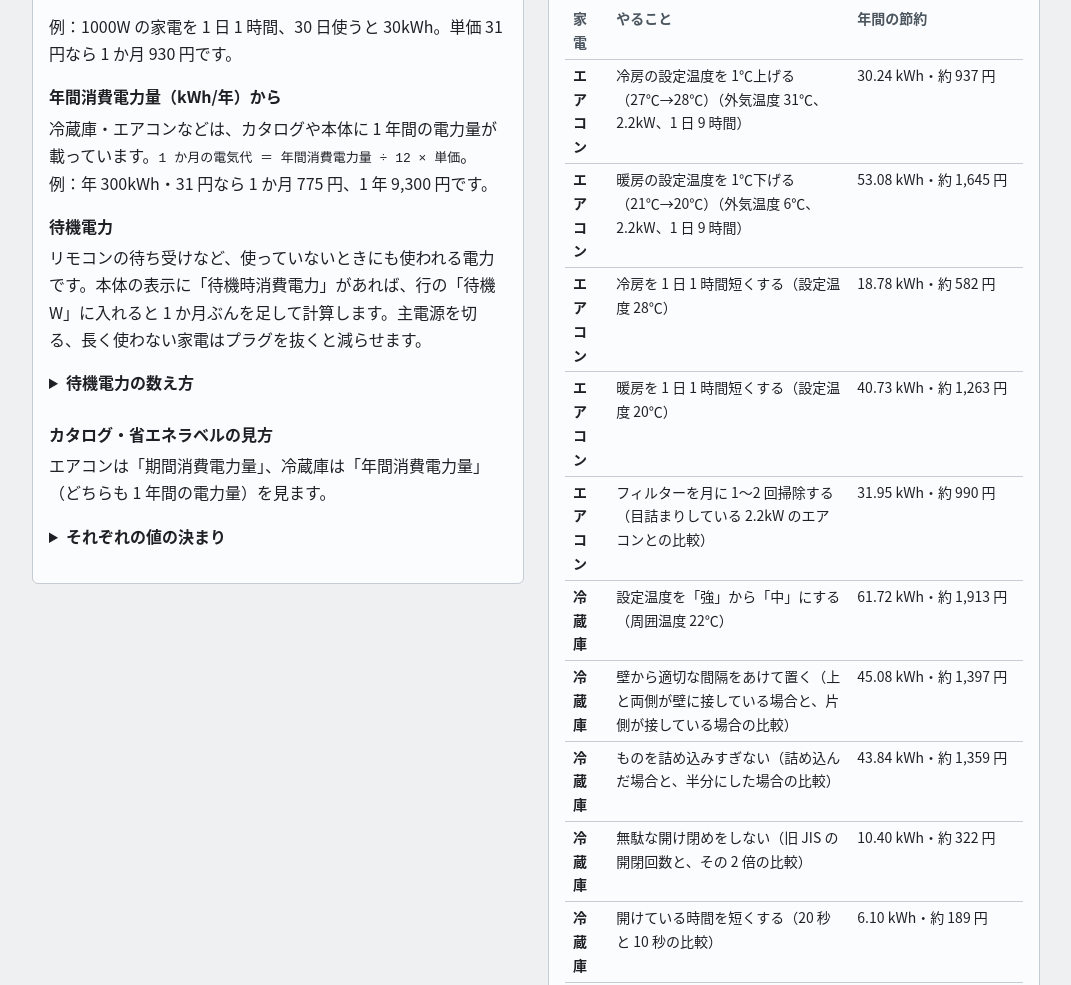
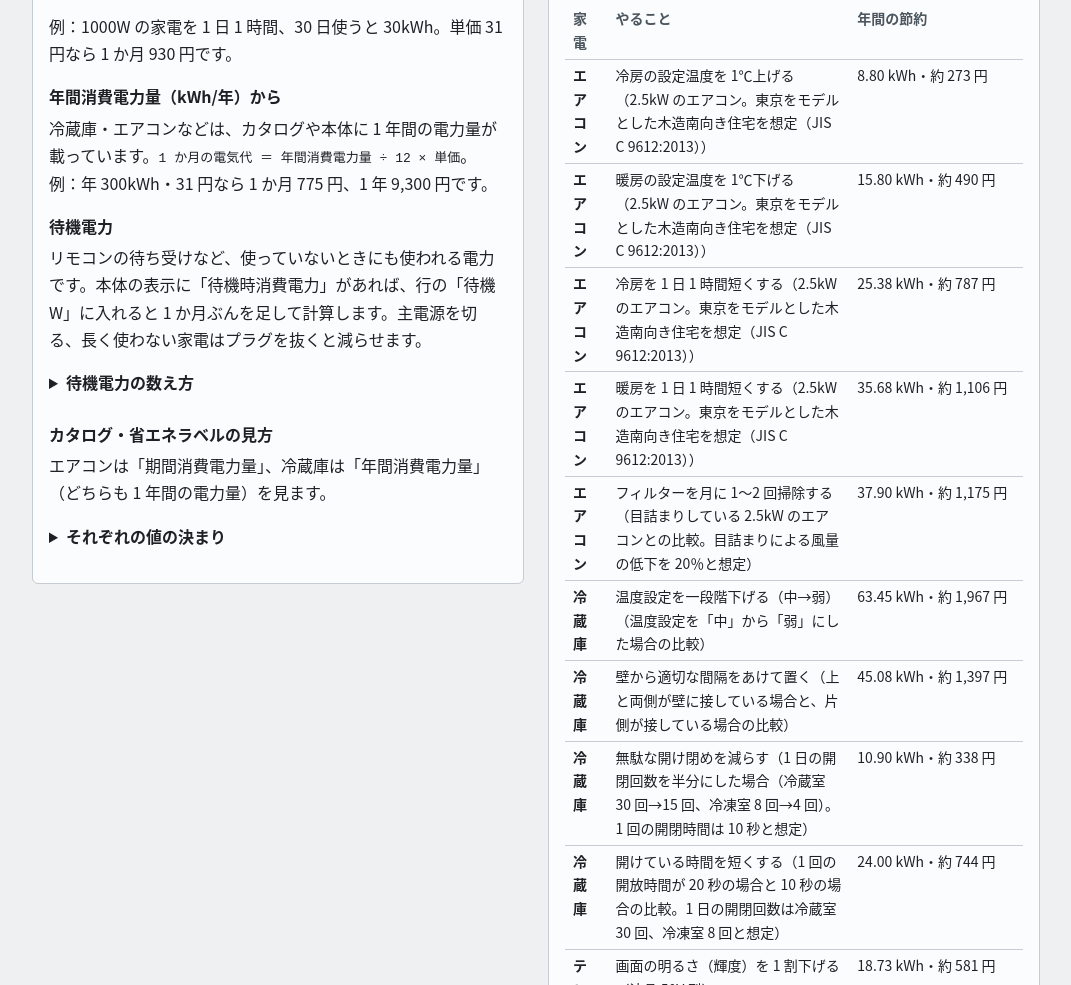
Before and after one commit to YouheiOonuki/denki-dai, a plain HTML site: page guide.html in a window 1280 px wide. Shown: the part 712-1697 px from the top of the page, without its empty margins (104-1175 px from the left). Drawn offline with Linux system fonts and the light colour scheme.

Commit message:
Q-208: 節約の値を省エネポータルの今の原文に合わせる
- エアコン 5 項目を原文の 2.5kW の例の値と条件に（機器の既定 2.2kW・678kWh は変えない）
- 冷蔵庫・温水洗浄便座の値・条件・名前を原文に合わせる
- 冷蔵庫「ものを詰め込みすぎない」を消す（原文では HTML のコメントの中で、画面に出ていない）
- CHECKED を 2026-11-12 に、使い方の更新履歴に 1 行

Co-Authored-By: Claude Opus 5.5 <noreply@anthropic.com>

```diff
--- a/constants.js
+++ b/constants.js
@@ -63,7 +63,7 @@
   };
 
   var CONSTANTS = {
-    CHECKED: '2026-09-23',   // 下の出典の本文を取得して確かめた日
+    CHECKED: '2026-11-12',   // 下の出典の本文を取得して確かめた日
     STALE_MONTHS: 12,        // 確認日からこの月数がたったら画面に注意を出す
     SOURCES: SOURCES,
 
@@ -94,18 +94,17 @@
     // 品目（kind）ごとの、使い方の見直しによる年間の節約電力量（kWh/年）。値と条件は省エネポータルの本文のとおり
     TIPS: {
       aircon: [
-        { label: '冷房の設定温度を 1℃上げる（27℃→28℃）', kwhYear: 30.24, condition: '外気温度 31℃、2.2kW、1 日 9 時間', source: 'howto_air' },
-        { label: '暖房の設定温度を 1℃下げる（21℃→20℃）', kwhYear: 53.08, condition: '外気温度 6℃、2.2kW、1 日 9 時間', source: 'howto_air' },
-        { label: '冷房を 1 日 1 時間短くする', kwhYear: 18.78, condition: '設定温度 28℃', source: 'howto_air' },
-        { label: '暖房を 1 日 1 時間短くする', kwhYear: 40.73, condition: '設定温度 20℃', source: 'howto_air' },
-        { label: 'フィルターを月に 1〜2 回掃除する', kwhYear: 31.95, condition: '目詰まりしている 2.2kW のエアコンとの比較', source: 'howto_air' },
+        { label: '冷房の設定温度を 1℃上げる', kwhYear: 8.80, condition: '2.5kW のエアコン。東京をモデルとした木造南向き住宅を想定（JIS C 9612:2013）', source: 'howto_air' },
+        { label: '暖房の設定温度を 1℃下げる', kwhYear: 15.80, condition: '2.5kW のエアコン。東京をモデルとした木造南向き住宅を想定（JIS C 9612:2013）', source: 'howto_air' },
+        { label: '冷房を 1 日 1 時間短くする', kwhYear: 25.38, condition: '2.5kW のエアコン。東京をモデルとした木造南向き住宅を想定（JIS C 9612:2013）', source: 'howto_air' },
+        { label: '暖房を 1 日 1 時間短くする', kwhYear: 35.68, condition: '2.5kW のエアコン。東京をモデルとした木造南向き住宅を想定（JIS C 9612:2013）', source: 'howto_air' },
+        { label: 'フィルターを月に 1〜2 回掃除する', kwhYear: 37.90, condition: '目詰まりしている 2.5kW のエアコンとの比較。目詰まりによる風量の低下を 20％と想定', source: 'howto_air' },
       ],
       fridge: [
-        { label: '設定温度を「強」から「中」にする', kwhYear: 61.72, condition: '周囲温度 22℃', source: 'howto_kitchen' },
+        { label: '温度設定を一段階下げる（中→弱）', kwhYear: 63.45, condition: '温度設定を「中」から「弱」にした場合の比較', source: 'howto_kitchen' },
         { label: '壁から適切な間隔をあけて置く', kwhYear: 45.08, condition: '上と両側が壁に接している場合と、片側が接している場合の比較', source: 'howto_kitchen' },
-        { label: 'ものを詰め込みすぎない', kwhYear: 43.84, condition: '詰め込んだ場合と、半分にした場合の比較', source: 'howto_kitchen' },
-        { label: '無駄な開け閉めをしない', kwhYear: 10.40, condition: '旧 JIS の開閉回数と、その 2 倍の比較', source: 'howto_kitchen' },
-        { label: '開けている時間を短くする', kwhYear: 6.10, condition: '20 秒と 10 秒の比較', source: 'howto_kitchen' },
+        { label: '無駄な開け閉めを減らす', kwhYear: 10.90, condition: '1 日の開閉回数を半分にした場合（冷蔵室 30 回→15 回、冷凍室 8 回→4 回）。1 回の開閉時間は 10 秒と想定', source: 'howto_kitchen' },
+        { label: '開けている時間を短くする', kwhYear: 24.00, condition: '1 回の開放時間が 20 秒の場合と 10 秒の場合の比較。1 日の開閉回数は冷蔵室 30 回、冷凍室 8 回と想定', source: 'howto_kitchen' },
       ],
       tv: [
         { label: '画面の明るさ（輝度）を 1 割下げる', kwhYear: 18.73, condition: '液晶 50V 型', source: 'howto_ent' },
@@ -120,9 +119,9 @@
         { label: '長く使わないときはプラグを抜く', kwhYear: 107.45, condition: '2.2L を沸かして 1.2L 使い、6 時間保温する場合と、保温せず再沸騰する場合の比較', source: 'howto_kitchen' },
       ],
       toilet: [
-        { label: '使わないときはフタを閉める', kwhYear: 34.90, condition: '貯湯式', source: 'howto_bath' },
-        { label: '便座の温度を一段階下げる（中→弱）', kwhYear: 26.40, condition: '貯湯式、冷房期間はオフ', source: 'howto_bath' },
-        { label: '洗浄水の温度を一段階下げる（中→弱）', kwhYear: 13.80, condition: '貯湯式', source: 'howto_bath' },
+        { label: '使わないときはフタを閉める', kwhYear: 29.23, condition: '貯湯式。フタを閉めた場合と、開けっぱなしの場合の比較', source: 'howto_bath' },
+        { label: '便座の温度を一段階下げる（中→弱）', kwhYear: 20.01, condition: '貯湯式、冷房期間はオフ', source: 'howto_bath' },
+        { label: '洗浄水の温度を一段階下げる（中→弱）', kwhYear: 8.15, condition: '貯湯式', source: 'howto_bath' },
       ],
     },
 
--- a/guide.html
+++ b/guide.html
@@ -190,6 +190,7 @@
     <article class="card content" id="changelog">
       <h2>更新履歴</h2>
       <ul>
+        <li><time datetime="2026-11-12">2026年11月12日</time> 節約の効果の値（エアコン・冷蔵庫・温水洗浄便座）を省エネポータルの今の値に合わせました</li>
         <li><time datetime="2026-09-24">2026年9月24日</time> 保存している内容をファイルに書き出し・読み込みできるようにしました</li>
         <li><time datetime="2026-09-23">2026年9月23日</time> 公開</li>
       </ul>
```
